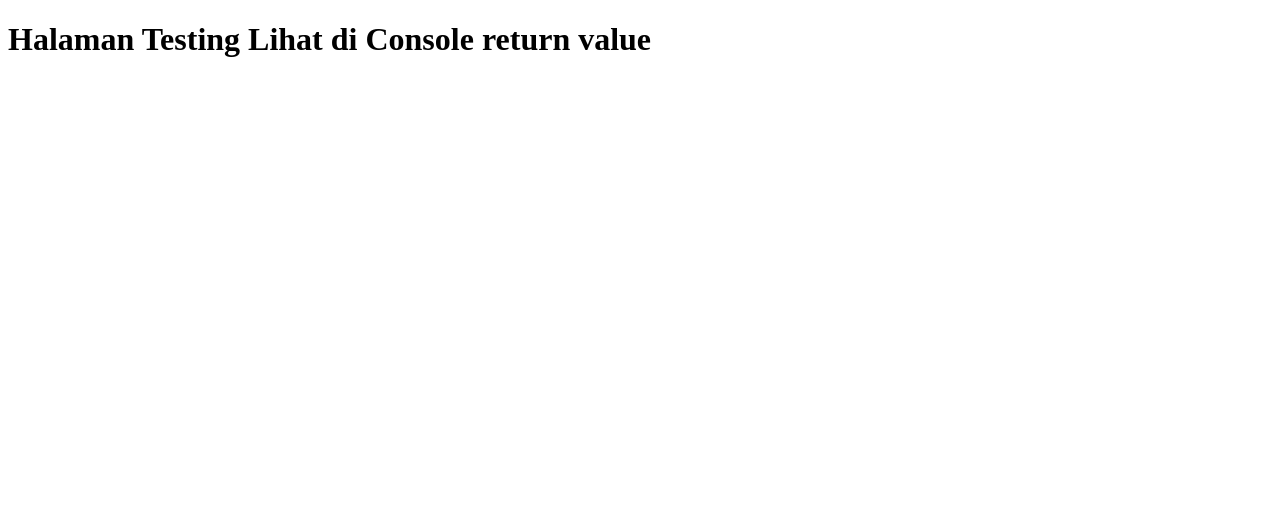
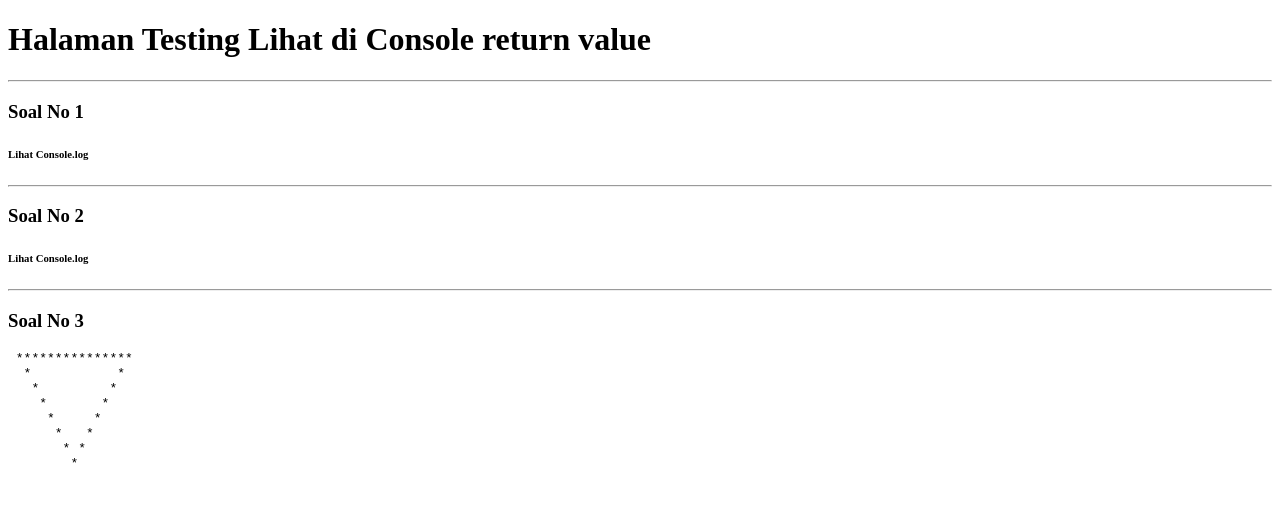
Before and after one commit to syukri21/GBK4-soal1-5, a plain HTML site: page index.html in a window 1280 px wide. Drawn offline with Linux system fonts and the light colour scheme.

Commit message:
soal 3 segitiga piramida

```diff
--- a/index.html
+++ b/index.html
@@ -8,7 +8,23 @@
   </head>
   <body>
     <h1>Halaman Testing Lihat di Console return value</h1>
-    <!-- <script src="soal1.js"></script> -->
+
+    <hr />
+
+    <h3>Soal No 1</h3>
+    <h6>Lihat Console.log</h6>
+
+    <hr />
+
+    <h3>Soal No 2</h3>
+    <h6>Lihat Console.log</h6>
+    <hr />
+
+    <h3>Soal No 3</h3>
+    <pre id="pre"><script src="soal3.js"></script>
+    </pre>
+
+    <script src="soal1.js"></script>
     <script src="soal2.js"></script>
   </body>
 </html>
--- a/soal3.js
+++ b/soal3.js
@@ -0,0 +1,36 @@
+function piramidaTerbalik(tinggi) {
+  var counter = 0;
+  var tmp = "";
+  for (var i = 1; i <= tinggi; i++) {
+    if (i != 1) {
+      for (var x = 1; x <= tinggi * 2; x++) {
+        if (i > counter || i > tinggi * 2 - counter) {
+          tmp += " ";
+        } else if (i == counter || i == tinggi * 2 - counter) {
+          tmp += "*";
+        } else {
+          tmp += " ";
+        }
+        counter++;
+      }
+    } else {
+      for (let i = 0; i < tinggi * 2; i++) {
+        if (i != 0) {
+          tmp += "*";
+        } else {
+          tmp += " ";
+        }
+      }
+    }
+
+    counter = 0;
+    tmp += "\n";
+  }
+  return tmp;
+}
+
+var pre = document.getElementById("pre");
+
+// Cara pemakaian
+
+pre.innerHTML = piramidaTerbalik(8);
```
Also changed, not shown: 1 other file.
